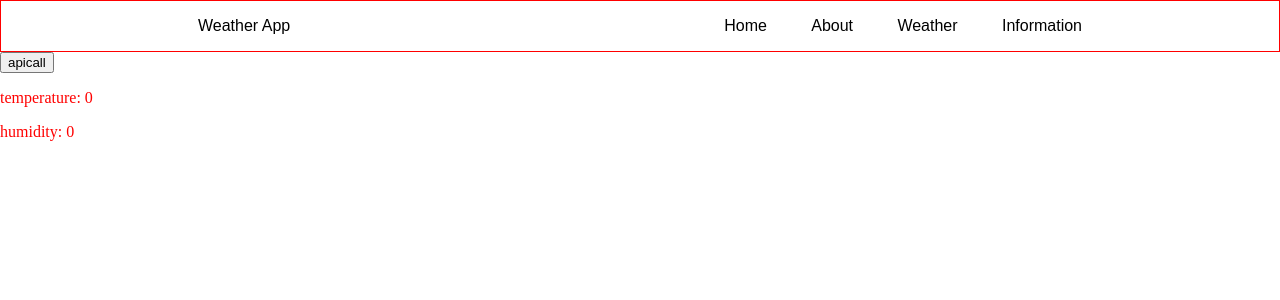
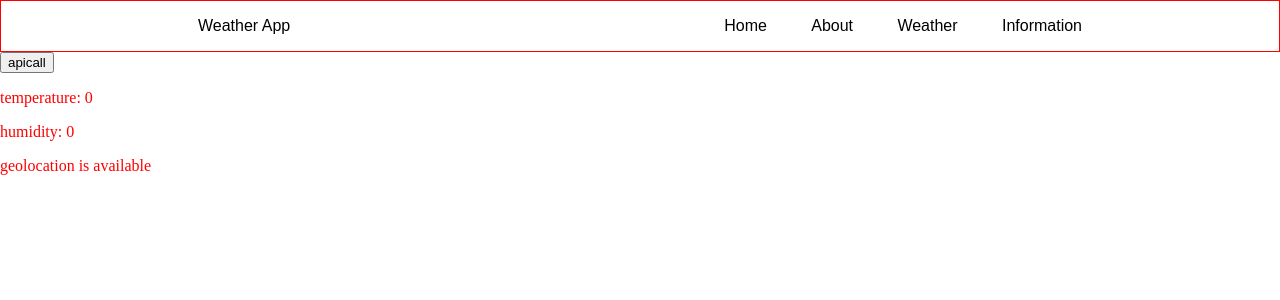
Before and after one commit to Iulian-Pavel/Weather-App, a React (Create React App) app: page / in a window 1280 px wide. Shown: the top 300 px of the page. Built offline with nearby package versions, Linux system fonts and the light colour scheme.

Commit message:
added component to check if geolocation is avlb.

```diff
--- /dev/null
+++ b/src/components/GetUserLocation/GetUserLocation.jsx
@@ -0,0 +1,24 @@
+import React, { useEffect, useState } from 'react';
+
+function GetUserLocation() {
+
+    const [isAvailable, checkIfAvailable] = useState(false);
+    useEffect(() => {
+        if('geolocation' in navigator) {
+            checkIfAvailable(true);
+        } else {
+            checkIfAvailable(false);
+        }
+    })
+    return (
+        <>
+        {isAvailable ? (
+            <p>geolocation is available</p>
+        ) : (
+            <p>geolocation is unavailable</p>
+        )}
+        </>
+    )
+}
+
+export default GetUserLocation;
--- a/src/components/Main/Main.jsx
+++ b/src/components/Main/Main.jsx
@@ -1,8 +1,6 @@
 import React from "react";
-import { getLocation } from "../../scripts/GetUserLocation";
+import GetUserLocation from "../GetUserLocation/GetUserLocation";
 import "./main.css";
-
-getLocation();
 
 class Main extends React.Component {
   state = {
@@ -36,6 +34,7 @@ class Main extends React.Component {
           <p>temperature: {this.state.temperature}</p>
           <p>humidity: {this.state.humidity}</p>
         </div>
+        <GetUserLocation />
       </>
     );
   }
--- a/src/scripts/GetUserLocation.js
+++ /dev/null
@@ -1,7 +0,0 @@
-export const getLocation = () => {
-    if('geolocation' in navigator) {
-        console.log('ava')
-    } else {
-        console.log('una')
-    }
-}
```
